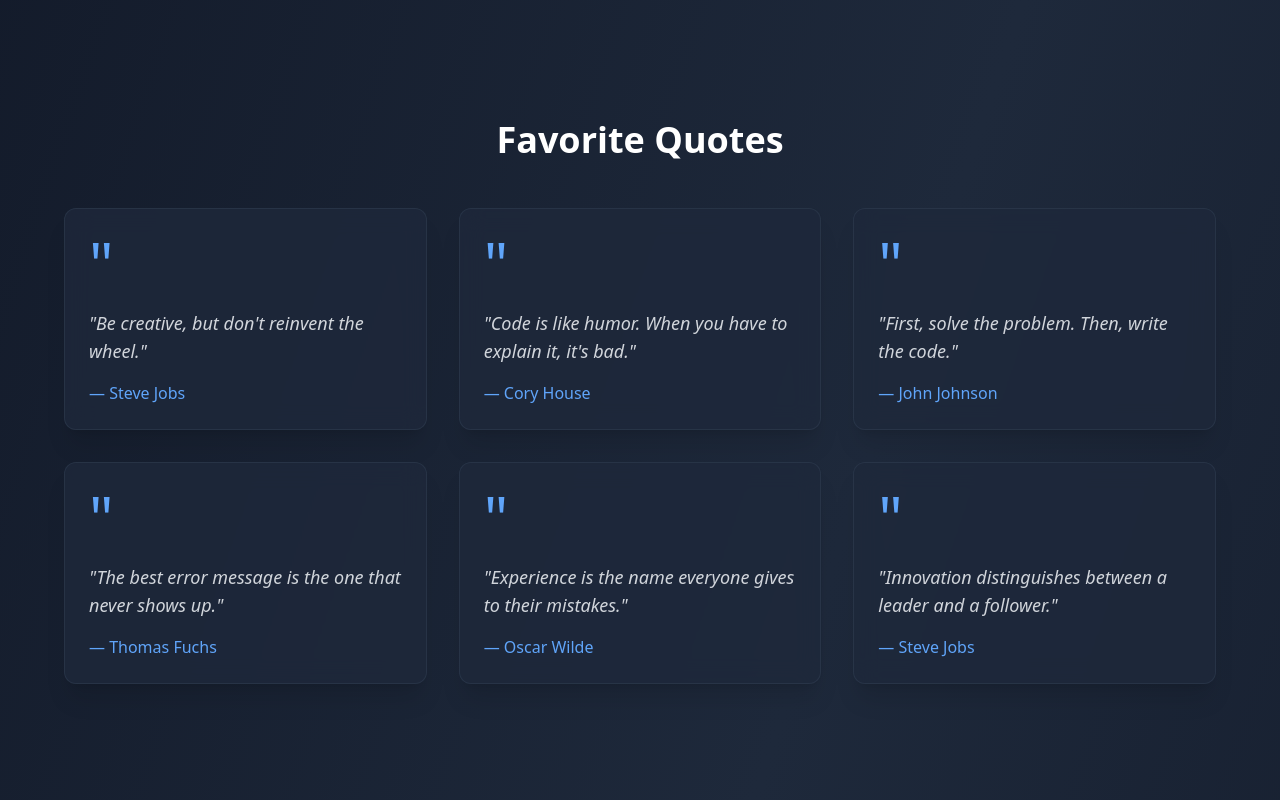
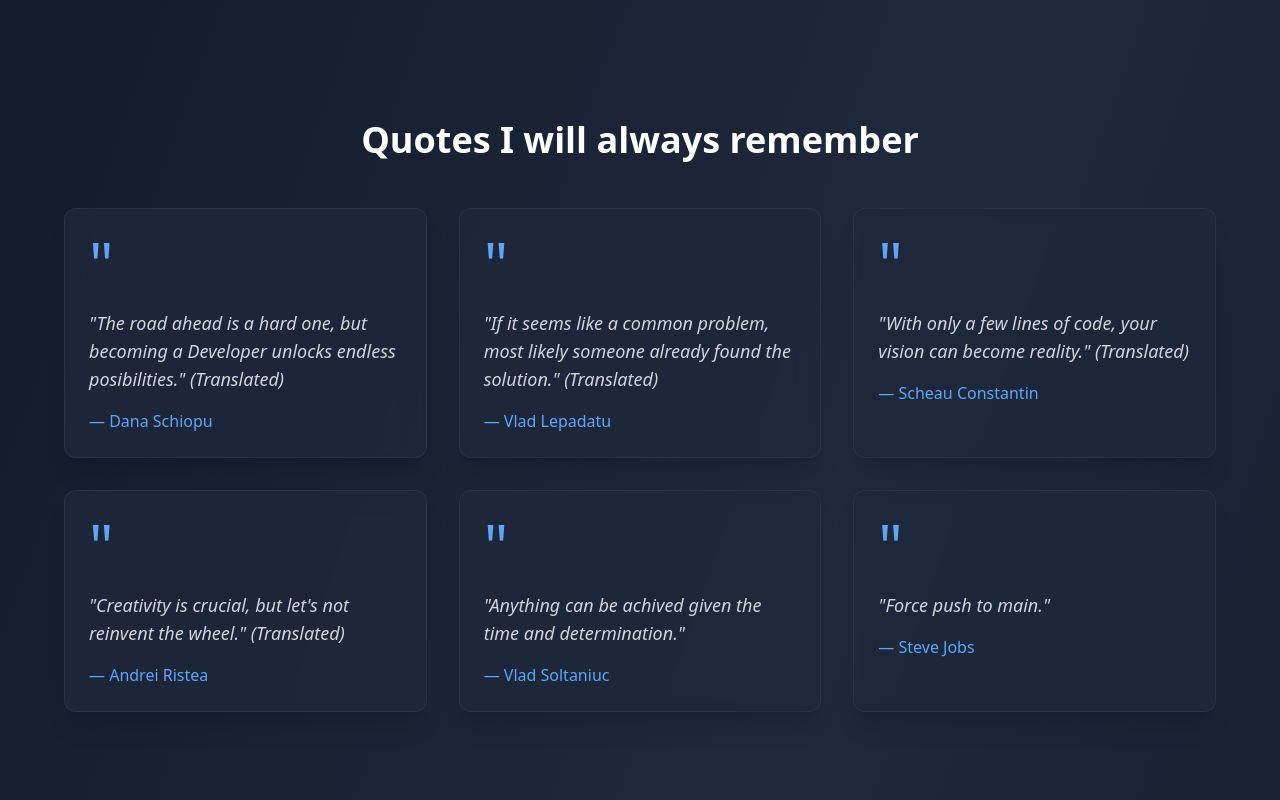
Before and after one commit to VladSoltaniuc/Personal-Website, a React (Create React App) app: page / in a window 1280 px wide. Shown: the part 760-1560 px from the top of the page. Built offline with nearby package versions, Linux system fonts and the light colour scheme.

Commit message:
Added Quotes Text

```diff
--- a/src/App.tsx
+++ b/src/App.tsx
@@ -170,7 +170,7 @@
               <div className="bg-slate-800/80 backdrop-blur-md rounded-xl p-8 border border-slate-700/50 shadow-xl">
                 <p className="text-gray-300 text-lg leading-relaxed">
                   Software Developing isn't just a <b>Job</b>, it's a <b>Hobby</b>, a choice of <b>Lifestyle</b> to
-                  always be improving. At the moment I'm having lots of fun learning home <b>A.I. models</b> and the math underneath it all.
+                  always be improving. At the moment I'm having lots of fun learning <b>A.I. models</b> and the math underneath them.
                 </p>
                 <br />
                 <p className="text-gray-300 text-lg leading-relaxed">
@@ -178,12 +178,15 @@
                   be it <b>Security</b>, <b>Education</b>, <b>Medical</b>, <b>Commercial</b> etc. A good Developer means more than just writing code,
                   we need to have a time analytic thinking.
                   <br />
-                  <br />
                   <ul className="text-gray-300 text-lg leading-relaxed mb-2 list-disc list-inside">
                     <li><b>How long</b> will this feature take to implement?</li>
                     <li>Is there already <b>an existing solution</b> in need of tweaking?</li>
                   </ul>
                   You would be surprised how much <b>time</b> you can <b>save</b> when we ask the <b>Right Questions</b>. That is why proper Analysis is a <b>Must-Have</b> before diving into code.
+                </p>
+                <br />
+                <p className="text-gray-300 text-lg leading-relaxed">
+                  When I'm not coding, you can find me playing my guitar, recording song covers or enjoying outdoor activities.
                 </p>
               </div>
                 <br />
@@ -195,52 +198,48 @@
       {/* Quotes Section */}
       <section id="quotes" className="py-20 px-4">
         <div className="max-w-6xl mx-auto">
-          <h2 className="text-4xl font-bold text-white mb-12 text-center">Favorite Quotes</h2>
+          <h2 className="text-4xl font-bold text-white mb-12 text-center">Quotes I will always remember</h2>
           <div className="grid grid-cols-1 md:grid-cols-2 lg:grid-cols-3 gap-8">
             <div className="bg-slate-800/80 backdrop-blur-md rounded-xl p-6 border border-slate-700/50 shadow-xl">
               <div className="text-6xl text-blue-400 mb-4">"</div>
               <p className="text-gray-300 text-lg italic mb-4">
-                "Be creative, but don't reinvent the wheel."
+                "The road ahead is a hard one, but becoming a Developer unlocks endless posibilities." (Translated)
               </p>
-              <p className="text-blue-400 font-medium">— Steve Jobs</p>
+              <p className="text-blue-400 font-medium">— Dana Schiopu</p>
+            </div>
+            <div className="bg-slate-800/80 backdrop-blur-md rounded-xl p-6 border border-slate-700/50 shadow-xl">
+              <div className="text-6xl text-blue-400 mb-4">"</div>
+              <p className="text-gray-300 text-lg italic mb-4">
+                "If it seems like a common problem, most likely someone already found the solution." (Translated)
+              </p>
+              <p className="text-blue-400 font-medium">— Vlad Lepadatu</p>
+            </div>
+            <div className="bg-slate-800/80 backdrop-blur-md rounded-xl p-6 border border-slate-700/50 shadow-xl">
+              <div className="text-6xl text-blue-400 mb-4">"</div>
+              <p className="text-gray-300 text-lg italic mb-4">
+                "With only a few lines of code, your vision can become reality." (Translated)
+              </p>
+              <p className="text-blue-400 font-medium">— Scheau Constantin</p>
+            </div>
+            <div className="bg-slate-800/80 backdrop-blur-md rounded-xl p-6 border border-slate-700/50 shadow-xl">
+              <div className="text-6xl text-blue-400 mb-4">"</div>
+              <p className="text-gray-300 text-lg italic mb-4">
+                "Creativity is crucial, but let's not reinvent the wheel." (Translated)
+              </p>
+              <p className="text-blue-400 font-medium">— Andrei Ristea </p>
+            </div>
+            <div className="bg-slate-800/80 backdrop-blur-md rounded-xl p-6 border border-slate-700/50 shadow-xl">
+              <div className="text-6xl text-blue-400 mb-4">"</div>
+              <p className="text-gray-300 text-lg italic mb-4">
+                "Anything can be achived given the time and determination."
+              </p>
+              <p className="text-blue-400 font-medium">— Vlad Soltaniuc</p>
             </div>
 
             <div className="bg-slate-800/80 backdrop-blur-md rounded-xl p-6 border border-slate-700/50 shadow-xl">
               <div className="text-6xl text-blue-400 mb-4">"</div>
               <p className="text-gray-300 text-lg italic mb-4">
-                "Code is like humor. When you have to explain it, it's bad."
-              </p>
-              <p className="text-blue-400 font-medium">— Cory House</p>
-            </div>
-
-            <div className="bg-slate-800/80 backdrop-blur-md rounded-xl p-6 border border-slate-700/50 shadow-xl">
-              <div className="text-6xl text-blue-400 mb-4">"</div>
-              <p className="text-gray-300 text-lg italic mb-4">
-                "First, solve the problem. Then, write the code."
-              </p>
-              <p className="text-blue-400 font-medium">— John Johnson</p>
-            </div>
-
-            <div className="bg-slate-800/80 backdrop-blur-md rounded-xl p-6 border border-slate-700/50 shadow-xl">
-              <div className="text-6xl text-blue-400 mb-4">"</div>
-              <p className="text-gray-300 text-lg italic mb-4">
-                "The best error message is the one that never shows up."
-              </p>
-              <p className="text-blue-400 font-medium">— Thomas Fuchs</p>
-            </div>
-
-            <div className="bg-slate-800/80 backdrop-blur-md rounded-xl p-6 border border-slate-700/50 shadow-xl">
-              <div className="text-6xl text-blue-400 mb-4">"</div>
-              <p className="text-gray-300 text-lg italic mb-4">
-                "Experience is the name everyone gives to their mistakes."
-              </p>
-              <p className="text-blue-400 font-medium">— Oscar Wilde</p>
-            </div>
-
-            <div className="bg-slate-800/80 backdrop-blur-md rounded-xl p-6 border border-slate-700/50 shadow-xl">
-              <div className="text-6xl text-blue-400 mb-4">"</div>
-              <p className="text-gray-300 text-lg italic mb-4">
-                "Innovation distinguishes between a leader and a follower."
+                "Force push to main."
               </p>
               <p className="text-blue-400 font-medium">— Steve Jobs</p>
             </div>
@@ -378,13 +377,6 @@
                     greatProject = [(userOriented + resultFocused) × (askingQuestions + teamplay)] ÷ timeAvailable
                   </code>
                 </p>
-
-              <div className="bg-slate-800/80 backdrop-blur-md rounded-xl p-8 border border-slate-700/50 shadow-xl">
-
-                <p className="text-gray-300 text-lg leading-relaxed">
-                  When I'm not coding, you can find me playing my guitar, recording song covers or enjoying outdoor activities.
-                </p>
-              </div>
             © 2025 Vlad Doe. All rights reserved.
           </p>
         </div>
```
